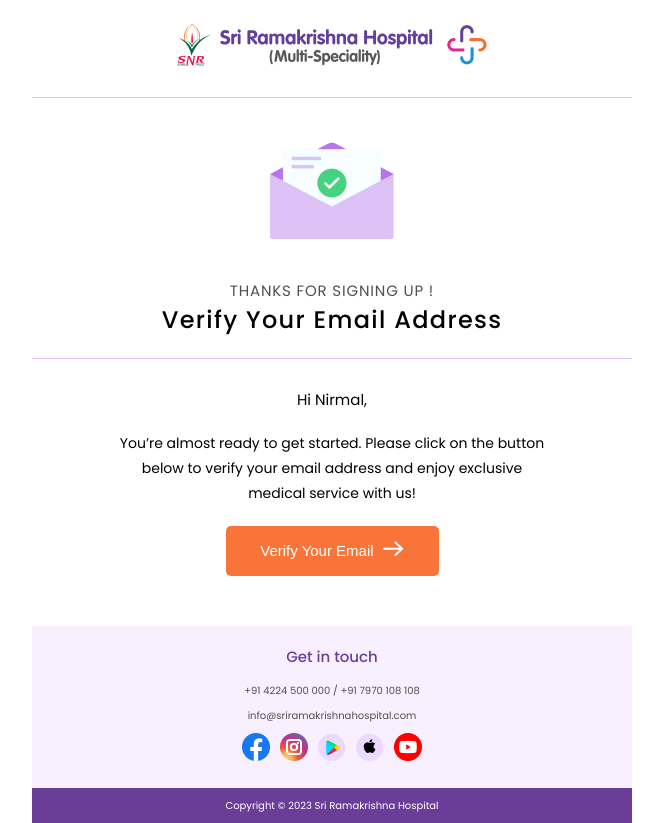
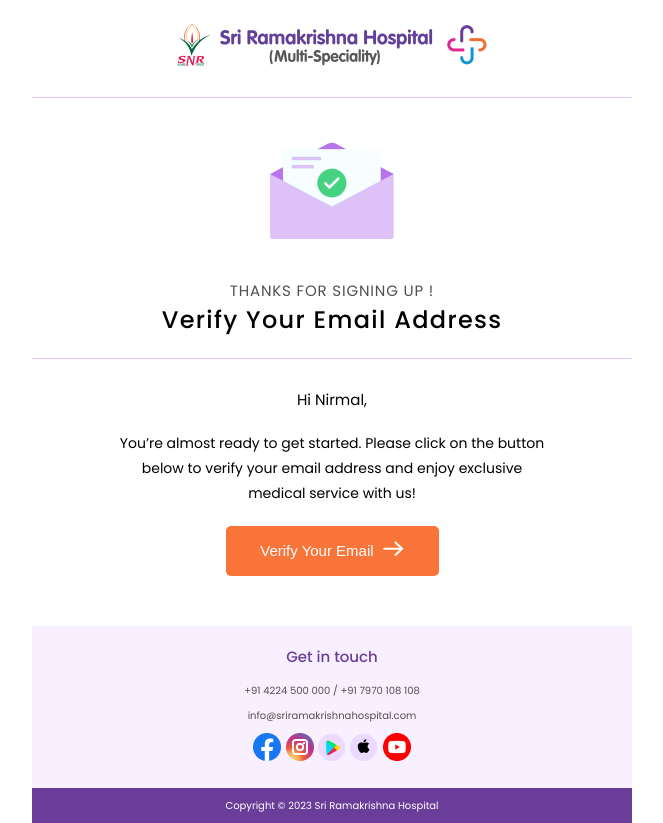
Before and after one commit to ravikiran8844/email-template, a plain HTML site: page index.html in a window 1280 px wide. Shown: the whole page, without its empty margins (308-971 px from the left). Drawn offline with Linux system fonts and the light colour scheme.

Commit message:
fixed alignment issue

```diff
--- a/index.html
+++ b/index.html
@@ -44,24 +44,24 @@
                 <div style="font-style: normal; font-weight: 500; font-size: 15px; line-height: 22px; text-align: center; color: #6A3E98;margin-bottom: 15px;">Get in touch</div>
                 <div style="margin-bottom: 10px;font-family: 'Poppins'; font-style: normal; font-weight: 400; font-size: 10px; line-height: 15px; text-align: center; color: #554E4E;">+91 4224 500 000 / +91 7970 108 108</div>
                 <div style="margin-bottom: 10px;font-family: 'Poppins'; font-style: normal; font-weight: 400; font-size: 10px; line-height: 15px; text-align: center; color: #554E4E;">info@sriramakrishnahospital.com</div>
-                <div style=" display: flex; justify-content: center; gap: 10px; ">
-                    <div>
+                <div style="text-align: center;">
+                    <span>
                         <img src="./facebook.png" alt="">
-                        </div>
-                        <div>
+                        </span>
+                        <span>
                             <img src="./Instagram.png" alt="">
-                            </div>
-                            <div>
+                            </span>
+                            <span>
                             <img src="./playstore.png" alt="">
-                                </div>
-                                <div>
+                                </span>
+                                <span>
                                    <img src="./apple.png" alt="">
 
-                                </div>
-                                <div>
+                                </span>
+                                <span>
                                   <img src="./youtube.png" alt="">
 
-                                </div>
+                                </span>
                 </div>
             </div>
        </section>
```
